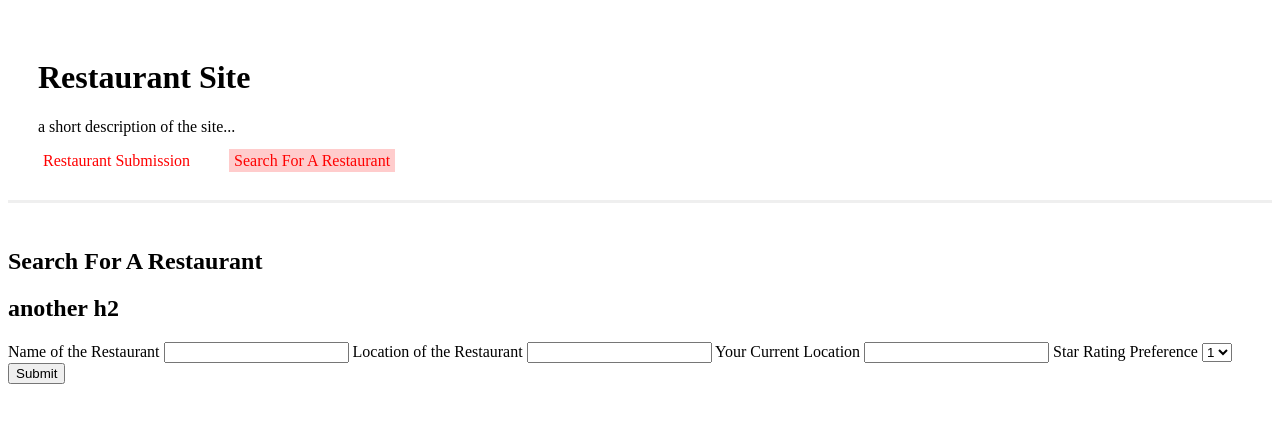
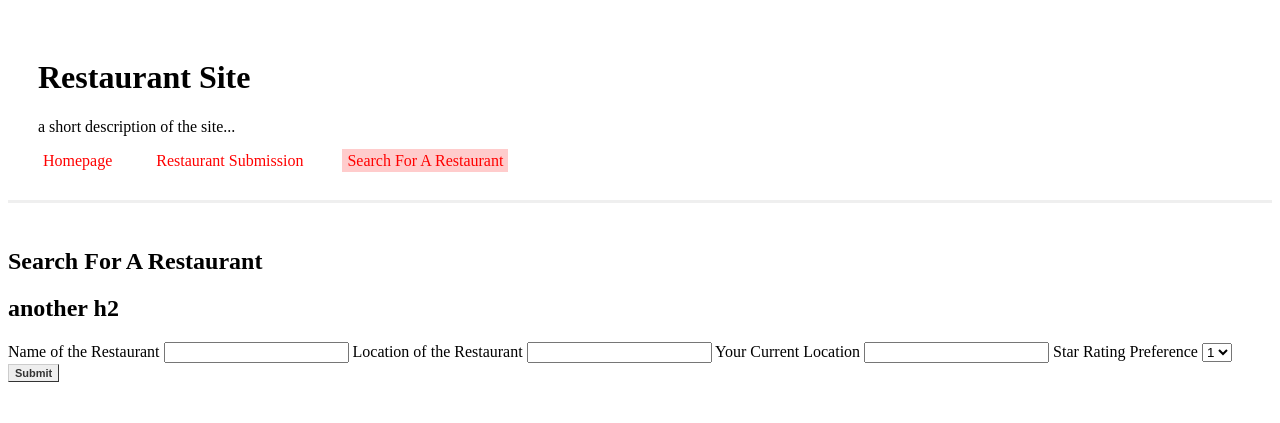
Before and after one commit to Nicholas192/4WW3, a PHP site: page /search-form.html in a window 1280 px wide. Shown: the top 423 px of the page. Run offline with PHP 8.4, Linux system fonts and the light colour scheme.

Commit message:
changed html and css files, has better navigation

```diff
--- a/Assigment 1/Assigment 1/css/style.css
+++ b/Assigment 1/Assigment 1/css/style.css
@@ -1,9 +1,13 @@
+/*This defines the colour and size of the line that
+will seperate the header from the rest of the page */
 .header {
   border-bottom: 3px solid #1111;
   padding: 30px;
   margin-bottom: 45px;
 }
 
+/*header a will determine the colour, size, and decoration of the text
+in the header when it is not currently select and the mouse is not havering over it */
 .header a {
   text-decoration: none;
   color: #FF0000;
@@ -11,11 +15,30 @@
   padding: 3px 5px;
 }
 
+/*When the mouse is hovering over the text in the header, it will be coloured red and underlined */
 .header a:hover {
     color: #AA0000;
     text-decoration: underline;
 }
 
+/*When the header option is the one that is current (i.e. we are already on the page that the link would send us to)
+give it a pink background colour
+*/
 .header .current {
     background: #fcc;
 }
+
+/*Using this we can make links look like buttons
+will only be applied to links that have the class button in the html files
+*/
+.button {
+  font: bold 11px Arial;
+  text-decoration: none;
+  background-color: #EEEEEE;
+  color: #333333;
+  padding: 2px 6px 2px 6px;
+  border-top: 1px solid #CCCCCC;
+  border-right: 1px solid #333333;
+  border-bottom: 1px solid #333333;
+  border-left: 1px solid #CCCCCC;
+}
--- a/Assigment 1/Assigment 1/homepage.html
+++ b/Assigment 1/Assigment 1/homepage.html
@@ -12,6 +12,7 @@
 			<h1>Restaurant Site</h1>
 			<p>a short description of the site...</p>
 
+			<a href="homepage.html" class="current">Homepage</a>
  			<a href="object-submission-page.html">Restaurant Submission</a>
 			<a href="search-form.html">Search For A Restaurant</a>
 		</div>
--- a/Assigment 1/Assigment 1/individual-object-page.html
+++ b/Assigment 1/Assigment 1/individual-object-page.html
@@ -13,6 +13,7 @@
 			<h1>Restaurant Site</h1>
 			<p>a short description of the site...</p>
 
+			<a href="homepage.html">Homepage</a>
 			<a href="object-submission-page.html">Restaurant Submission</a>
 			<a href="search-form.html">Search For A Restaurant</a>
 		</div>
--- a/Assigment 1/Assigment 1/login.html
+++ b/Assigment 1/Assigment 1/login.html
@@ -13,6 +13,7 @@
 			<h1>Restaurant Site</h1>
 			<p>a short description of the site...</p>
 
+			<a href="homepage.html">Homepage</a>
  			<a href="object-submission-page.html">Restaurant Submission</a>
 			<a href="search-form.html">Search For A Restaurant</a>
 		</div>
@@ -28,5 +29,9 @@
 
 			<input type="submit" />
 		</form>
+		<form>
+			<p>Don't have an account?</p>
+			<a class="whatever-class-name" href="registration.html">Register</a>
+		</form>
 	</body>
 </html>
--- a/Assigment 1/Assigment 1/object-submission-page.html
+++ b/Assigment 1/Assigment 1/object-submission-page.html
@@ -13,6 +13,7 @@
 			<h1>Restaurant Site</h1>
 			<p>a short description of the site...</p>
 
+			<a href="homepage.html">Homepage</a>
  			<a href="object-submission-page.html" class="current">Restaurant Submission</a>
 			<a href="search-form.html">Search For A Restaurant</a>
 		</div>
@@ -32,7 +33,9 @@
 			<label>description (type of food, etc)</label>
 			<textarea></textarea>
 
-			<input type="submit" />
+			<a href="results-page.html" class="button">Submit</a>
+
+			<!--<input type="submit"/>-->
 		</form>
 	</body>
 </html>
--- a/Assigment 1/Assigment 1/registration.html
+++ b/Assigment 1/Assigment 1/registration.html
@@ -13,6 +13,7 @@
 			<h1>Restaurant Site</h1>
 			<p>a short description of the site...</p>
 
+			<a href="homepage.html">Homepage</a>
  			<a href="object-submission-page.html">Restaurant Submission</a>
 			<a href="search-form.html">Search For A Restaurant</a>
 		</div>
@@ -34,5 +35,9 @@
 
 			<input type="submit" />
 		</form>
+		<form>
+			<p>Already have an account?</p>
+			<a class="whatever-class-name" href="login.html">Login</a>
+		</form>
 	</body>
 </html>
--- a/Assigment 1/Assigment 1/results-page.html
+++ b/Assigment 1/Assigment 1/results-page.html
@@ -12,6 +12,8 @@
 		<div class="header">
 			<h1>Restaurant Site</h1>
 			<p>a short description of the site...</p>
+
+			<a href="homepage.html">Homepage</a>
 
  			<a href="object-submission-page.html">Restaurant Submission</a>
 			<a href="search-form.html">Search For A Restaurant</a>
--- a/Assigment 1/Assigment 1/search-form.html
+++ b/Assigment 1/Assigment 1/search-form.html
@@ -13,6 +13,7 @@
 			<h1>Restaurant Site</h1>
 			<p>a short description of the site...</p>
 
+			<a href="homepage.html">Homepage</a>
  			<a href="object-submission-page.html">Restaurant Submission</a>
 			<a href="search-form.html" class="current">Search For A Restaurant</a>
 		</div>
@@ -38,7 +39,9 @@
 				<option>3</option>
 			</select>
 
-			<input type="submit" />
+			<a href="results-page.html" class="button">Submit</a>
+
+			<!--<input type="submit"/>-->
 		</form>
 	</body>
 </html>
```
